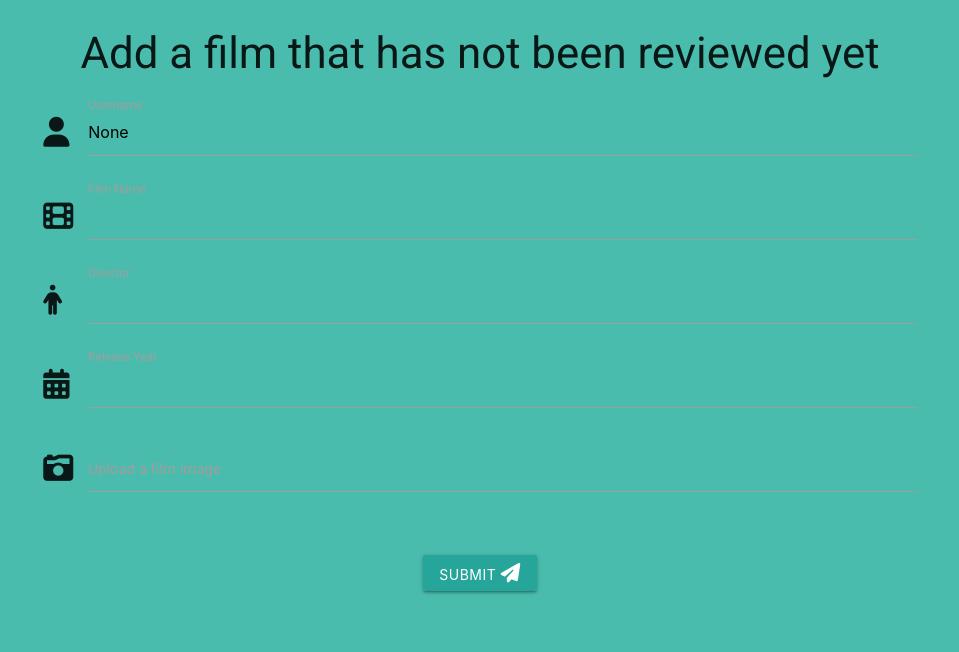
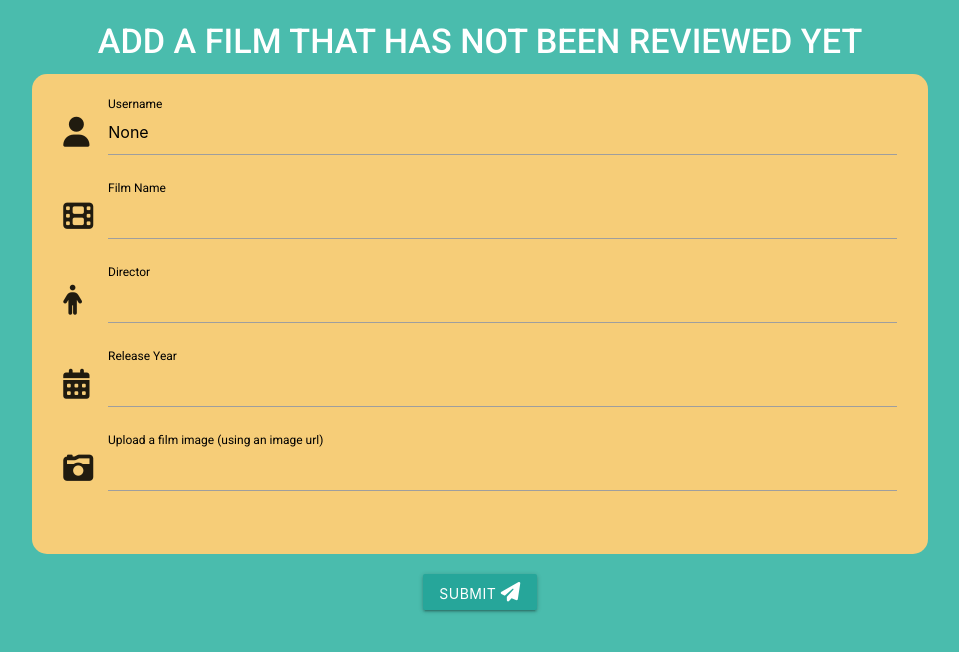
Before and after one commit to samlarby/film_reviewer, a Flask app: page /add_film in a window 1280 px wide. Shown: the part 64-716 px from the top of the page, without its empty margins (160-1119 px from the left). Run offline with Flask 3, Linux system fonts and the light colour scheme; some libraries are stand-ins or nearby versions.

Commit message:
making style changes

```diff
--- a/static/css/style.css
+++ b/static/css/style.css
@@ -55,6 +55,10 @@ nav {
     font-weight: 500;
 }
 
+.home-button:hover {
+    background-color: #e37050;
+}
+
 .home-button a {
     background-color: #e17b5e;
 }
@@ -72,6 +76,7 @@ nav {
     margin: 0;
     background-color: #f6cd78;
     border-radius: 5px;
+    height: auto;
 }
 
 #search-bar-container .row {
@@ -119,3 +124,38 @@ nav {
     margin: 0;
     box-shadow: none;
 }
+
+/* login and register page */
+
+.page-title {
+    text-transform: uppercase;
+    font-weight: 500;
+}
+
+.card-panel {
+    background-color: #f6cd78;
+    height: 311px;
+}
+
+.card-panel .input {
+    background-color: transparent;
+}
+
+input:-internal-autofill-selected {
+    background-color: #f6cd78;
+}
+
+/* add films page */
+
+#add-film-container {
+    background-color: #f6cd78;
+    border-radius: 15px;
+}
+
+#input-container {
+    padding: 20px;
+}
+
+#input-container label {
+    color: black;
+}
--- a/templates/add_film.html
+++ b/templates/add_film.html
@@ -1,10 +1,10 @@
 {% extends "base.html" %}
 {% block content %}
 
-    <h3 class="center-align">Add a film that has not been reviewed yet</h3>
-    <div class="row">
+    <h4 class="center-align white-text films-title">Add a film that has not been reviewed yet</h4>
+    <div class="row" id="add-film-container">
         <form class="col s12" method="POST" action="{{ url_for('add_film') }}">
-          <div class="row">
+          <div class="row" id="input-container">
             <div class="input-field col s12">
               <i class="fa-solid fa-user prefix"></i>
               <input id="username" name="username" class="validate" value="{{ username }}"
@@ -33,7 +33,7 @@
                 <i class="fa-solid fa-camera-retro prefix"></i>
                 <input id="film_image" name="film_image" class="validate"
                 required></input>
-                <label for="release_year">Upload a film image</label>
+                <label for="film-image" class="active">Upload a film image (using an image url)</label>
               </div>
             </div>
           </div>
--- a/templates/add_review.html
+++ b/templates/add_review.html
@@ -16,10 +16,10 @@
   {% else %}
   <div class="row">
     <div class="container col s12 center-align">
-      <div class="center-align home-button">
+      <div class="center-align white-text">
         <h3>To leave a review please login or register</h3>
-        <a href=" {{ url_for('login') }}"class="waves-effect waves-light btn-large">Login</a>
-        <a href=" {{ url_for('register') }}"class="waves-effect waves-light btn-large">Register</a>
+        <a href=" {{ url_for('login') }}"class="waves-effect waves-light btn-large home-button">Login</a>
+        <a href=" {{ url_for('register') }}"class="waves-effect waves-light btn-large home-button">Register</a>
       </div>
     </div>
   </div>
--- a/templates/home.html
+++ b/templates/home.html
@@ -2,7 +2,7 @@
 {% block content %}
 {% if session.user %}
     <div class="row">
-        <div class="center-align home-button col s12">
+        <div class="center-align col s12">
             <a href=" {{ url_for('logout') }}"class="waves-effect waves-light btn-large home-button">Logout</a>
         </div>
     </div>
--- a/templates/register.html
+++ b/templates/register.html
@@ -1,21 +1,21 @@
 {% extends "base.html" %}
 {% block content %}
 
-<h3 class="center-align">Register</h3>
+<h4 class="center-align white-text films-title">Register</h4>
 
 <div class="row">
     <form class="col s12 m8 offset-m2" method="POST" action="{{ url_for('register') }}" >
       <div class="card-panel">
         <div class="row">
             <div class="input-field col s12">
-                <i class="fas fa-user-plus prefix"></i>
+                <i class="fas fa-user-plus prefix black-text"></i>
                 <input id="username" name="username" type="text" minlength="5" maxlength="15" pattern="^[a-zA-Z0-9]{5, 15}$" class="validate" required>
                 <label class="active" for="username">Username</label>
             </div>
         </div>
         <div class="row">
             <div class="input-field col s12">
-                <i class="fas fa-user-lock prefix"></i>
+                <i class="fas fa-user-lock prefix black-text"></i>
                 <input id="password" name="password" type="password" minlength="5" maxlength="15" pattern="^[a-zA-Z0-9]{5, 15}$" class="validate" required>
                 <label class="active" for="password">Password</label>
             </div>
```
Also changed, not shown: templates/edit_film.html (+6 -5 lines), templates/login.html (+4 -4 lines), templates/profile.html (deleted, +0 -15 lines), README.md.
